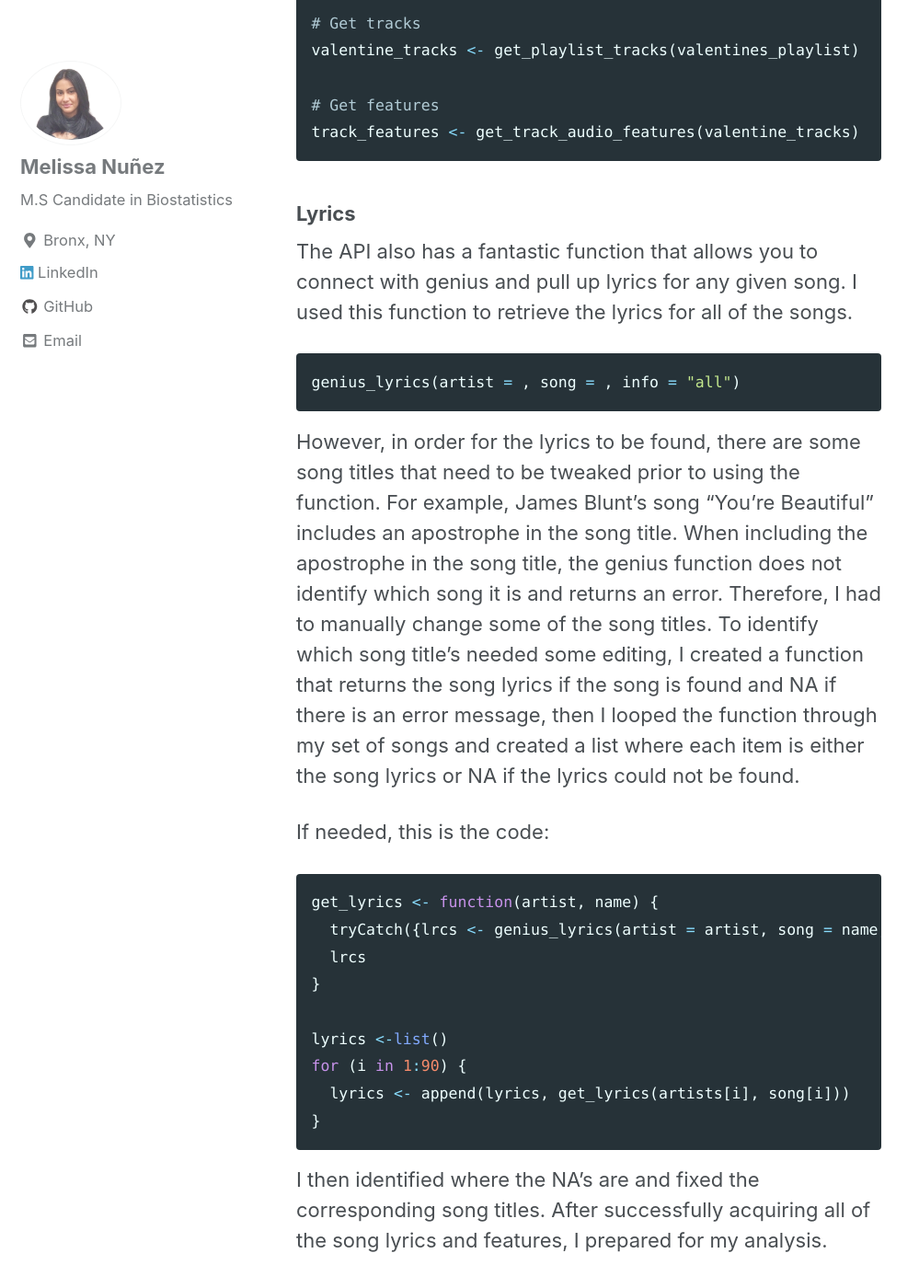
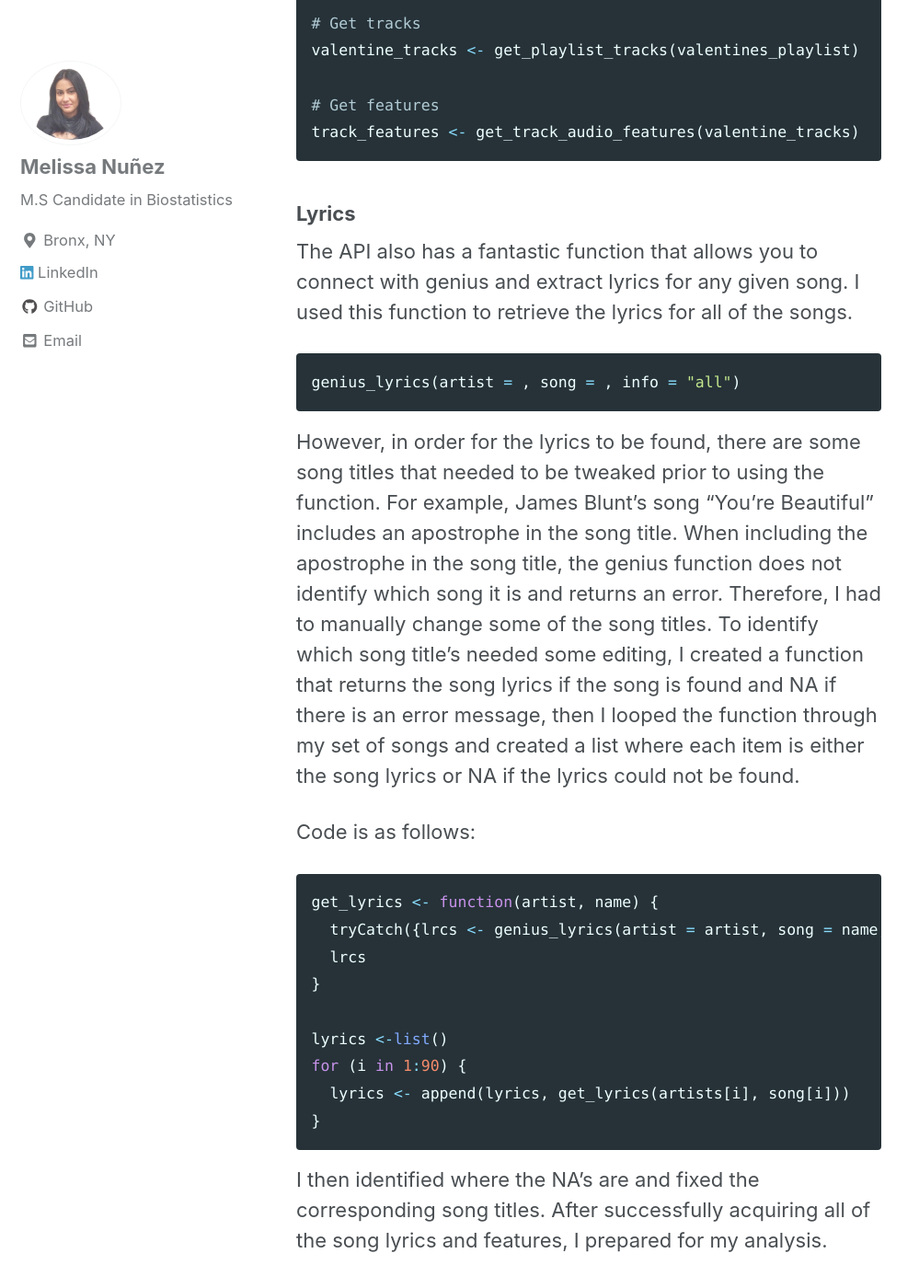
Before and after one commit to melissa-nunez/melissa-nunez.github.io, a Jekyll site: the page built from _posts/2019-02-13-valentine.md, in a window 1280 px wide and 1400 px high, scrolled down 2236 px. Shown: the whole window at 92% size, without its empty margins (0-999 px from the left). Built offline with Jekyll 4.4.1, drawn with Linux system fonts in a browser that asks for light colours; cached includes are drawn as plain includes; some of the changed text lies outside the part shown.

Commit message:
CHANGELOG.md

````diff
--- a/_posts/2019-02-13-valentine.md
+++ b/_posts/2019-02-13-valentine.md
@@ -41,15 +41,15 @@ track_features <- get_track_audio_features(valentine_tracks)
 ```
 
 ### Lyrics
-The API also has a fantastic function that allows you to connect with genius and pull up lyrics for any given song. I used this function to retrieve the lyrics for all of the songs.
+The API also has a fantastic function that allows you to connect with genius and extract lyrics for any given song. I used this function to retrieve the lyrics for all of the songs.
 
 ```r
 genius_lyrics(artist = , song = , info = "all")
 ```
 
-However, in order for the lyrics to be found, there are some song titles that need to be tweaked prior to using the function. For example, James Blunt's song "You're Beautiful" includes an apostrophe in the song title. When including the apostrophe in the song title, the genius function does not identify which song it is and returns an error. Therefore, I had to manually change some of the song titles. To identify which song title's needed some editing, I created a function that returns the song lyrics if the song is found and NA if there is an error message, then I looped the function through my set of songs and created a list where each item is either the song lyrics or NA if the lyrics could not be found.
+However, in order for the lyrics to be found, there are some song titles that needed to be tweaked prior to using the function. For example, James Blunt's song "You're Beautiful" includes an apostrophe in the song title. When including the apostrophe in the song title, the genius function does not identify which song it is and returns an error. Therefore, I had to manually change some of the song titles. To identify which song title's needed some editing, I created a function that returns the song lyrics if the song is found and NA if there is an error message, then I looped the function through my set of songs and created a list where each item is either the song lyrics or NA if the lyrics could not be found.
 
-If needed, this is the code:
+Code is as follows:
 ```r
 get_lyrics <- function(artist, name) {
   tryCatch({lrcs <- genius_lyrics(artist = artist, song = name, info = "simple")[1]}, error=function(e) {lrcs <<- NA})
````
Also changed, not shown: other parts of _posts/2019-02-13-valentine.md (+3 -3 lines).
